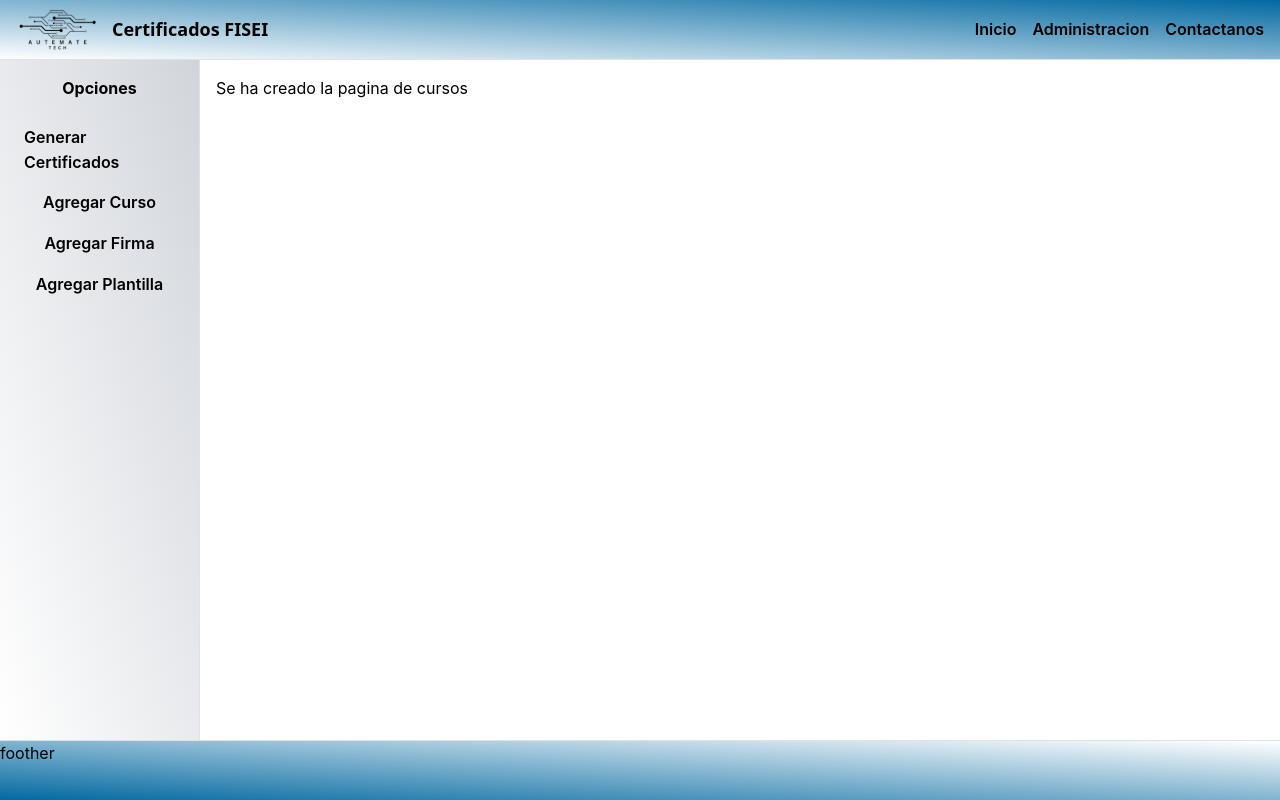
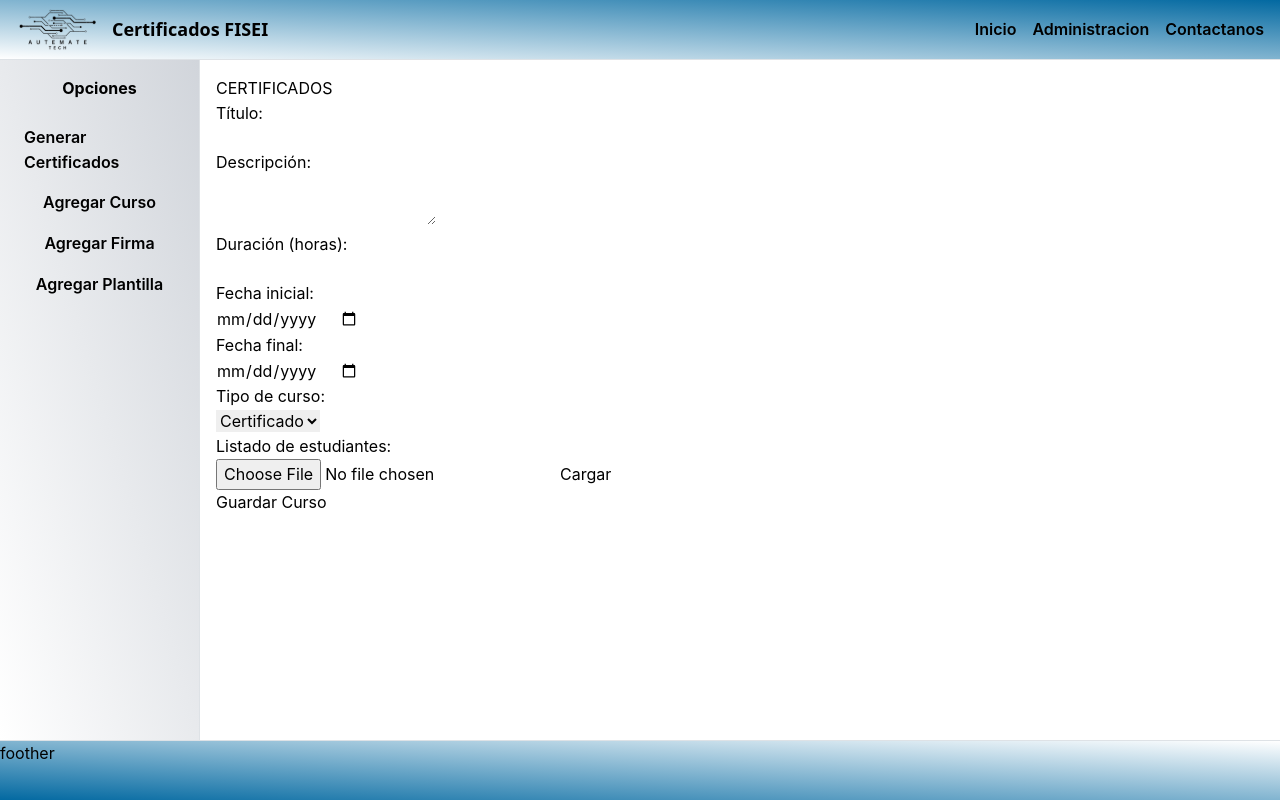
Before and after one commit to certiDas/certiFisei, a React (Vite) app: page /cargarCurso in a window 1280 px wide. Built offline with nearby package versions, Linux system fonts and the light colour scheme.

Commit message:
Formulario de Curso realizado

```diff
--- a/package.json
+++ b/package.json
@@ -35,12 +35,15 @@
     "embla-carousel-react": "^7.1.0",
     "mui-image": "^1.0.7",
     "react": "^18.2.0",
+    "react-datepicker": "^4.24.0",
     "react-dom": "^18.2.0",
     "react-router-dom": "^6.20.0",
+    "react-select": "^5.8.0",
     "styled-components": "^6.1.1"
   },
   "devDependencies": {
     "@types/react": "^18.2.37",
+    "@types/react-datepicker": "^4.19.3",
     "@types/react-dom": "^18.2.15",
     "@typescript-eslint/eslint-plugin": "^6.10.0",
     "@typescript-eslint/parser": "^6.10.0",
--- a/src/App.tsx
+++ b/src/App.tsx
@@ -9,7 +9,7 @@ import { adminRoute, clientRoutes } from './utilities/routeApp';
 import Home from './components/viewClient/Home';
 import Login from './components/viewClient/Login';
 import Certificados from './components/viewAdmin/Certificados';
-import Curso from './components/viewAdmin/Curso';
+import Curso from './components/viewAdmin/Curso.1';
 import Firma from './components/viewAdmin/Firma';
 import Plantilla from './components/viewAdmin/Plantilla';
 
--- a/src/components/AppBar/NavBar.tsx
+++ b/src/components/AppBar/NavBar.tsx
@@ -5,10 +5,10 @@ import { adminRoute, clientRoutes } from '../../utilities/routeApp';
 import Home from '../viewClient/Home';
 import Login from '../viewClient/Login';
 import Certificados from '../viewAdmin/Certificados';
-import Curso from '../viewAdmin/Curso';
 import Firma from '../viewAdmin/Firma';
 import Plantilla from '../viewAdmin/Plantilla';
 import Contacto from '../viewClient/Contacto';
+import Curso from '../viewAdmin/Curso';
 
 
 
--- a/src/components/viewAdmin/Curso.tsx
+++ b/src/components/viewAdmin/Curso.tsx
@@ -1,9 +1,117 @@
-import React from 'react'
-
-
+import React, { useState } from 'react';
+import 'react-datepicker/dist/react-datepicker.css';
 
 export default function Curso() {
+  const [titulo, setTitulo] = useState('');
+  const [descripcion, setDescripcion] = useState('');
+  const [duracion, setDuracion] = useState('');
+  const [fechaInicial, setFechaInicial] = useState('');
+  const [fechaFinal, setFechaFinal] = useState('');
+  const [tipoCurso, setTipoCurso] = useState('');
+  const [estudiantes, setEstudiantes] = useState('');
+
+  const handleCargarCurso = () => {
+    console.log({
+      titulo,
+      descripcion,
+      duracion,
+      fechaInicial,
+      fechaFinal,
+      tipoCurso,
+      estudiantes,
+    });
+    // Aquí puedes enviar los datos a una API u otra lógica necesaria
+  };
+
   return (
-    <div>Se ha creado la pagina de cursos</div>
-  )
+    <div>
+      <h1>CERTIFICADOS</h1>
+      <form>
+        <div>
+          <label htmlFor="titulo">Título:</label>
+          <br/>
+          <input
+            type="text"
+            id="titulo"
+            name="titulo"
+            value={titulo}
+            onChange={(e) => setTitulo(e.target.value)}
+          />
+        </div>
+        <div>
+          <label htmlFor="descripcion">Descripción:</label>
+          <br/>
+          <textarea
+            id="descripcion"
+            name="descripcion"
+            value={descripcion}
+            onChange={(e) => setDescripcion(e.target.value)}
+          ></textarea>
+        </div>
+        <div>
+          <label htmlFor="duracion">Duración (horas):</label>
+          <br/>
+          <input
+            type="number"
+            id="duracion"
+            name="duracion"
+            min="20"
+            max="80"
+            value={duracion}
+            onChange={(e) => setDuracion(e.target.value)}
+          />
+        </div>
+        <div>
+          <label htmlFor="fecha_inicial">Fecha inicial:</label>
+          <br/>
+          <input
+            type="date"
+            id="fecha_inicial"
+            name="fecha_inicial"
+            value={fechaInicial}
+            onChange={(e) => setFechaInicial(e.target.value)}
+          />
+        </div>
+        <div>
+          <label htmlFor="fecha_final">Fecha final:</label>
+          <br/>
+          <input
+            type="date"
+            id="fecha_final"
+            name="fecha_final"
+            value={fechaFinal}
+            onChange={(e) => setFechaFinal(e.target.value)}
+          />
+        </div>
+        <div>
+          <label htmlFor="tipo_curso">Tipo de curso:</label>
+          <br/>
+          <select
+            id="tipo_curso"
+            name="tipo_curso"
+            value={tipoCurso}
+            onChange={(e) => setTipoCurso(e.target.value)}
+          >
+            <option value="Certificado">Certificado</option>
+            <option value="Congreso">Congreso</option>
+          </select>
+        </div>
+        <div>
+          <label htmlFor="listado_estudiantes">Listado de estudiantes:</label>
+          <br/>
+          <input
+            type="file"
+            id="listado_estudiantes"
+            name="listado_estudiantes"
+          />
+          <button type="button" id="cargar_estudiantes">Cargar</button>
+        </div>
+        <div>
+          <button type="button" onClick={handleCargarCurso}>
+            Guardar Curso
+          </button>
+        </div>
+      </form>
+    </div>
+  );
 }
```
Also changed, not shown: 1 other file (tests, documents, lock files or other folders).
